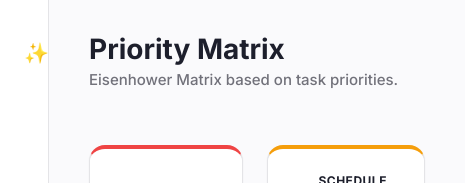
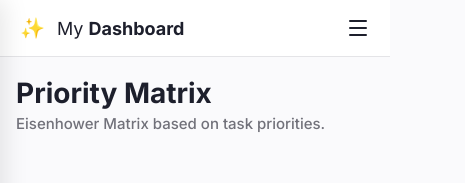
Before and after one commit to praveen24lingam/Personal-Dashboard, a React (Vite) app in the folder frontend/: page /matrix in a window 390 px wide. Shown: the top 183 px of the page, 465 px wide, since content can reach past the window. Built offline with nearby package versions, Linux system fonts and the light colour scheme; no server answers.

Commit message:
feat: complete dashboard responsiveness implementation

```diff
--- a/frontend/src/App.tsx
+++ b/frontend/src/App.tsx
@@ -1,4 +1,6 @@
+import { useState } from 'react';
 import { Routes, Route } from 'react-router-dom';
+import { Menu, X } from 'lucide-react';
 import Sidebar from './components/Sidebar';
 import DashboardPage from './pages/DashboardPage';
 import TasksPage from './pages/TasksPage';
@@ -8,9 +10,28 @@ import MatrixPage from './pages/MatrixPage';
 import TemplatesPage from './pages/TemplatesPage';
 
 function App() {
+  const [isMobileMenuOpen, setIsMobileMenuOpen] = useState(false);
+
   return (
     <div className="app-container">
-      <Sidebar />
+      {/* Mobile Header */}
+      <div className="mobile-header">
+        <div className="logo">
+          <div className="logo-icon">✨</div>
+          <span className="logo-text">My <strong>Dashboard</strong></span>
+        </div>
+        <button className="mobile-menu-btn" onClick={() => setIsMobileMenuOpen(!isMobileMenuOpen)}>
+          {isMobileMenuOpen ? <X size={24} /> : <Menu size={24} />}
+        </button>
+      </div>
+
+      <Sidebar isOpen={isMobileMenuOpen} onClose={() => setIsMobileMenuOpen(false)} />
+
+      {/* Overlay for mobile when sidebar is open */}
+      {isMobileMenuOpen && (
+        <div className="sidebar-overlay" onClick={() => setIsMobileMenuOpen(false)} />
+      )}
+
       <main className="main-content">
         <Routes>
           <Route path="/" element={<DashboardPage />} />
--- a/frontend/src/components/Sidebar.css
+++ b/frontend/src/components/Sidebar.css
@@ -226,3 +226,62 @@
   z-index: 1;
   opacity: 0.5;
 }
+
+/* Mobile Header & Overlay (App.tsx styles placed here for convenience) */
+.mobile-header {
+  display: none;
+  align-items: center;
+  justify-content: space-between;
+  padding: 16px 20px;
+  background-color: var(--bg-sidebar);
+  border-bottom: 1px solid var(--border-color);
+  position: fixed;
+  top: 0;
+  left: 0;
+  right: 0;
+  z-index: 1000;
+}
+
+.mobile-menu-btn {
+  color: var(--text-main);
+  display: flex;
+  align-items: center;
+  justify-content: center;
+}
+
+.sidebar-overlay {
+  display: none;
+  position: fixed;
+  top: 0;
+  left: 0;
+  right: 0;
+  bottom: 0;
+  background: rgba(0, 0, 0, 0.5);
+  z-index: 1001;
+  backdrop-filter: blur(2px);
+}
+
+@media (max-width: 768px) {
+  .mobile-header {
+    display: flex;
+  }
+
+  .sidebar-overlay {
+    display: block;
+  }
+
+  .sidebar {
+    position: fixed;
+    top: 0;
+    left: -280px; /* Hide off-screen by default */
+    width: 280px;
+    height: 100vh;
+    z-index: 1002;
+    transition: left 0.3s ease-in-out;
+    box-shadow: 4px 0 24px rgba(0, 0, 0, 0.1);
+  }
+
+  .sidebar.open {
+    left: 0;
+  }
+}
--- a/frontend/src/components/Sidebar.tsx
+++ b/frontend/src/components/Sidebar.tsx
@@ -5,7 +5,12 @@ import { useDashboardContext } from '../context/DashboardContext';
 import { Modal } from './Modal';
 import './Sidebar.css';
 
-const Sidebar = () => {
+interface SidebarProps {
+  isOpen?: boolean;
+  onClose?: () => void;
+}
+
+const Sidebar = ({ isOpen, onClose }: SidebarProps) => {
   const { user, addTask, addNote, addMeeting } = useDashboardContext();
   const [isTaskModalOpen, setIsTaskModalOpen] = useState(false);
   const [isNoteModalOpen, setIsNoteModalOpen] = useState(false);
@@ -41,7 +46,7 @@ const Sidebar = () => {
   };
 
   return (
-    <aside className="sidebar">
+    <aside className={`sidebar ${isOpen ? 'open' : ''}`}>
       <div className="sidebar-header">
         <div className="logo">
           <div className="logo-icon">✨</div>
@@ -51,27 +56,27 @@ const Sidebar = () => {
 
       <nav className="sidebar-nav">
         <ul>
-          <NavLink to="/" className={({ isActive }) => `nav-item ${isActive ? 'active' : ''}`}>
+          <NavLink to="/" className={({ isActive }) => `nav-item ${isActive ? 'active' : ''}`} onClick={onClose}>
             <LayoutDashboard className="nav-icon" size={20} />
             <span>Dashboard</span>
           </NavLink>
-          <NavLink to="/tasks" className={({ isActive }) => `nav-item ${isActive ? 'active' : ''}`}>
+          <NavLink to="/tasks" className={({ isActive }) => `nav-item ${isActive ? 'active' : ''}`} onClick={onClose}>
             <CheckSquare className="nav-icon" size={20} />
             <span>Tasks</span>
           </NavLink>
-          <NavLink to="/calendar" className={({ isActive }) => `nav-item ${isActive ? 'active' : ''}`}>
+          <NavLink to="/calendar" className={({ isActive }) => `nav-item ${isActive ? 'active' : ''}`} onClick={onClose}>
             <CalendarDays className="nav-icon" size={20} />
             <span>Calendar</span>
           </NavLink>
-          <NavLink to="/analytics" className={({ isActive }) => `nav-item ${isActive ? 'active' : ''}`}>
+          <NavLink to="/analytics" className={({ isActive }) => `nav-item ${isActive ? 'active' : ''}`} onClick={onClose}>
             <BarChart2 className="nav-icon" size={20} />
             <span>Analytics</span>
           </NavLink>
-          <NavLink to="/matrix" className={({ isActive }) => `nav-item ${isActive ? 'active' : ''}`}>
+          <NavLink to="/matrix" className={({ isActive }) => `nav-item ${isActive ? 'active' : ''}`} onClick={onClose}>
             <Grid className="nav-icon" size={20} />
             <span>Priority Matrix</span>
           </NavLink>
-          <NavLink to="/templates" className={({ isActive }) => `nav-item ${isActive ? 'active' : ''}`}>
+          <NavLink to="/templates" className={({ isActive }) => `nav-item ${isActive ? 'active' : ''}`} onClick={onClose}>
             <FileText className="nav-icon" size={20} />
             <span>Templates</span>
           </NavLink>
--- a/frontend/src/index.css
+++ b/frontend/src/index.css
@@ -157,3 +157,38 @@ button {
 
 .badge.in-progress { background-color: var(--info-bg); color: var(--info); }
 .badge.not-started { background-color: #F4F4F5; color: var(--text-muted); }
+
+/* Responsive Media Queries */
+@media (max-width: 1024px) {
+  .dashboard-grid {
+    grid-template-columns: repeat(2, 1fr);
+  }
+  .col-span-3, .col-span-4 {
+    grid-column: span 2;
+  }
+}
+
+@media (max-width: 768px) {
+  .app-container {
+    flex-direction: column;
+  }
+
+  .main-content {
+    padding: 16px;
+    margin-top: 60px; /* Space for mobile header if added */
+  }
+
+  .dashboard-grid {
+    grid-template-columns: 1fr;
+  }
+
+  .col-span-1, .col-span-2, .col-span-3, .col-span-4 {
+    grid-column: span 1;
+  }
+
+  .header {
+    flex-direction: column;
+    align-items: flex-start;
+    gap: 16px;
+  }
+}
--- a/frontend/src/pages/CalendarPage.css
+++ b/frontend/src/pages/CalendarPage.css
@@ -243,3 +243,25 @@
 .btn-outline-danger:hover {
   background-color: var(--danger-bg);
 }
+
+@media (max-width: 768px) {
+  .calendar-card {
+    overflow-x: auto;
+  }
+  .cal-grid-header, .cal-grid-body {
+    min-width: 800px; /* Force minimum width to allow horizontal scroll without squishing */
+  }
+  .header {
+    flex-direction: column;
+    align-items: flex-start;
+    gap: 16px;
+  }
+  .header-right {
+    width: 100%;
+    flex-direction: column;
+    align-items: flex-start;
+  }
+  .google-status-group {
+    flex-wrap: wrap;
+  }
+}
```
